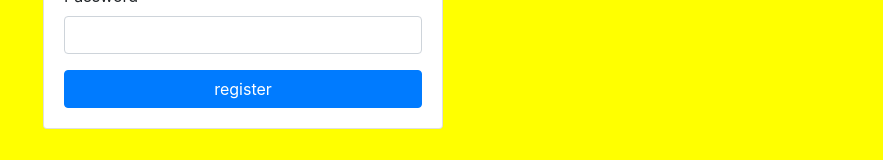
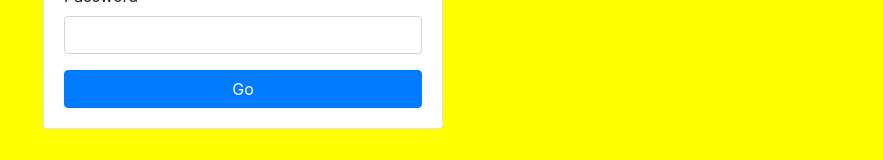
Before and after one commit to JustinConforti/DuckLink, a React (Create React App) app in the folder client/: page /login in a window 1280 px wide. Shown: the part 497-657 px from the top of the page, without its empty margins (397-1280 px from the left). Built offline with nearby package versions, Linux system fonts and the light colour scheme.

Commit message:
Update Login.js

```diff
--- a/client/src/pages/Login.js
+++ b/client/src/pages/Login.js
@@ -1,13 +1,6 @@
 import React, { Component } from "react";
 import "./style.css";
-import {
-  Container,
-  Col,
-  Card,
-  CardBody,
-  CardHeader,
-  Row
-} from "react-bootstrap/";
+import { Container,Col,Card,CardBody,CardHeader,Row } from "react-bootstrap/";
 import FormGroup from "react-bootstrap/FormGroup";
 import FormLabel from "react-bootstrap/FormLabel";
 import FormControl from "react-bootstrap/FormControl";
@@ -34,7 +27,7 @@ class Login extends Component {
           <Col md="auto">
             <Card style={{ width: '25rem'}}>
               <Card.Header as="h5">LogIn</Card.Header>
-              <Card.Img variant="top" src="holder.js/100px180" />
+              <Card.Img variant="top" src="https://www.fillmurray.com/360/200(16 kB)" alt="..." fluid />
               <Card.Body>
                 <form>
                   <div className="Register">
@@ -46,7 +39,7 @@ class Login extends Component {
                           type="email"
                           value={this.state.email}
                           onChange={this.handleChange}
-                        />{" "}
+                          />{" "}
                       </FormGroup>{" "}
                       <FormGroup controlId="password" bsSize="large">
                         <FormLabel> Password </FormLabel>{" "}
@@ -56,8 +49,8 @@ class Login extends Component {
                           type="password"
                         />
                       </FormGroup>{" "}
-                      <Button block bsSize="large" type="submit">
-                        register{" "}
+                      <Button block bsSize="small" type="submit">
+                        Go{" "}
                       </Button>{" "}
                     </form>{" "}
                   </div>
```
